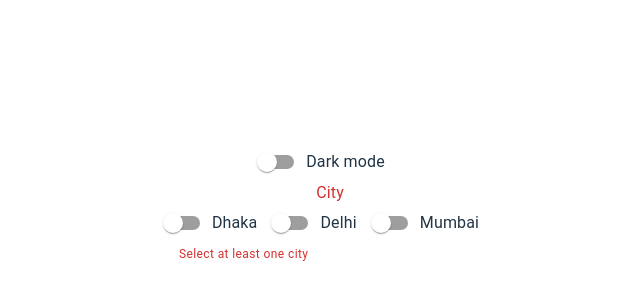
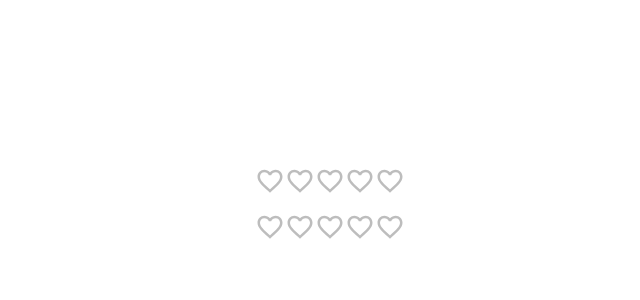
Before and after one commit to ifoysalahmmed/material-demo, a React (Vite) app: page / in a window 1280 px wide. Shown: the part 196-496 px from the top of the page, without its empty margins (310-950 px from the left). Built offline with nearby package versions, Linux system fonts and the light colour scheme.

Commit message:
added MuiRating

```diff
--- a/src/App.jsx
+++ b/src/App.jsx
@@ -2,8 +2,9 @@ import "./App.css";
 // import MuiButton from "./components/MuiButton";
 // import MuiCheckbox from "./components/MuiCheckbox";
 // import MuiRadioButton from "./components/MuiRadioButton";
+import MuiRating from "./components/MuiRating";
 // import MuiSelect from "./components/MuiSelect";
-import MuiSwitch from "./components/MuiSwitch";
+// import MuiSwitch from "./components/MuiSwitch";
 // import MuiTextField from "./components/MuiTextField";
 // import MuiTypography from "./components/MuiTypography";
 
@@ -16,7 +17,8 @@ const App = () => {
       {/* <MuiSelect /> */}
       {/* <MuiRadioButton /> */}
       {/* <MuiCheckbox /> */}
-      <MuiSwitch />
+      {/* <MuiSwitch /> */}
+      <MuiRating />
     </>
   );
 };
--- /dev/null
+++ b/src/components/MuiRating.jsx
@@ -0,0 +1,36 @@
+import { Rating, Stack } from "@mui/material";
+import FavoriteIcon from "@mui/icons-material/Favorite";
+import FavoriteBorderIcon from "@mui/icons-material/FavoriteBorder";
+import { useState } from "react";
+
+const MuiRating = () => {
+  const [value, setValue] = useState(null);
+
+  console.log({ value });
+
+  return (
+    <Stack spacing={2}>
+      <Rating
+        size="large"
+        value={value}
+        onChange={(e, newValue) => setValue(newValue)}
+        precision={0.5}
+        icon={<FavoriteIcon fontSize="inherit" color="warning" />}
+        emptyIcon={<FavoriteBorderIcon fontSize="inherit" />}
+        highlightSelectedOnly
+      />
+
+      <Rating
+        size="large"
+        value={value}
+        onChange={(e, newValue) => setValue(newValue)}
+        precision={0.5}
+        icon={<FavoriteIcon fontSize="inherit" color="warning" />}
+        emptyIcon={<FavoriteBorderIcon fontSize="inherit" />}
+        readOnly
+      />
+    </Stack>
+  );
+};
+
+export default MuiRating;
```
